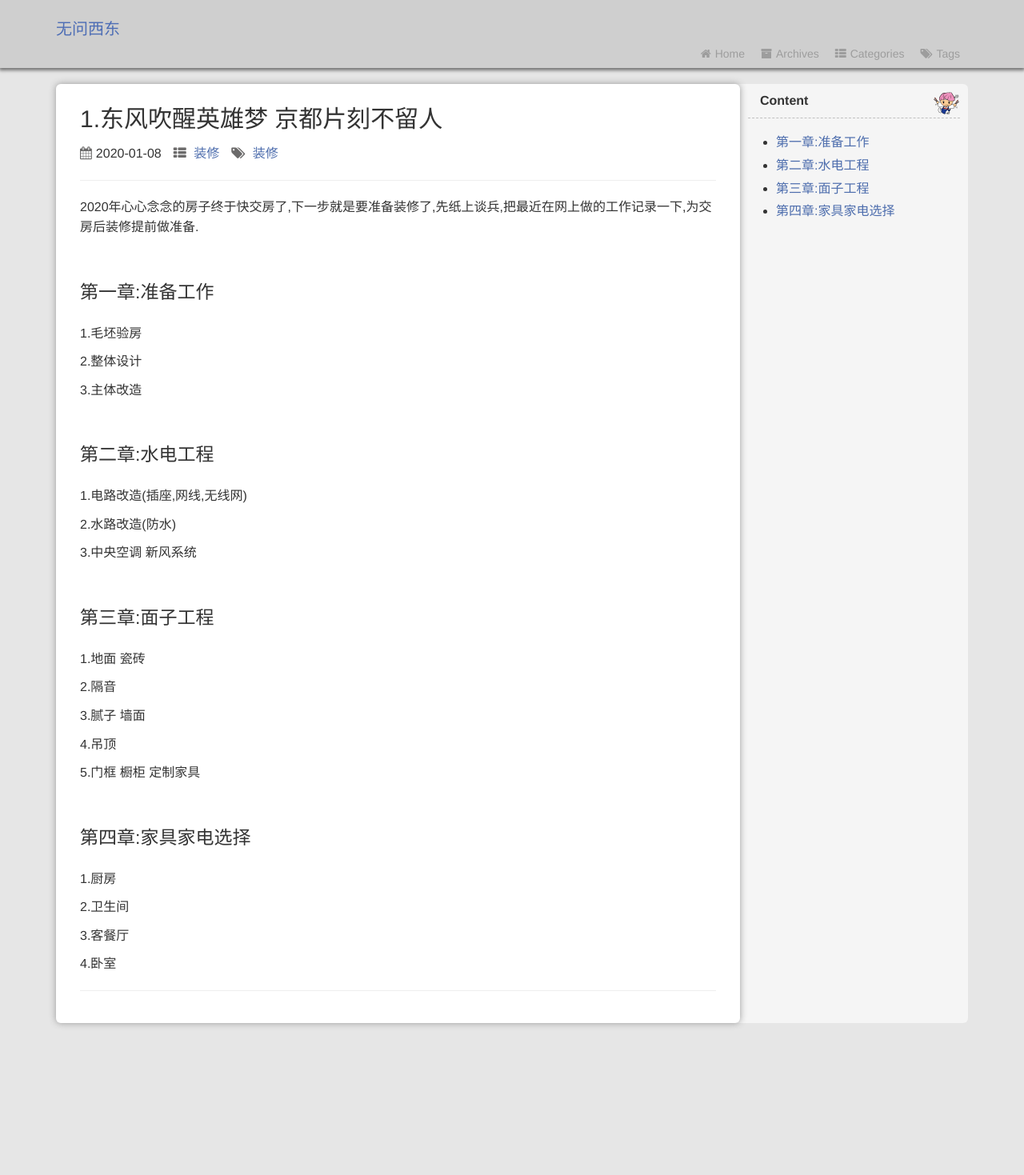
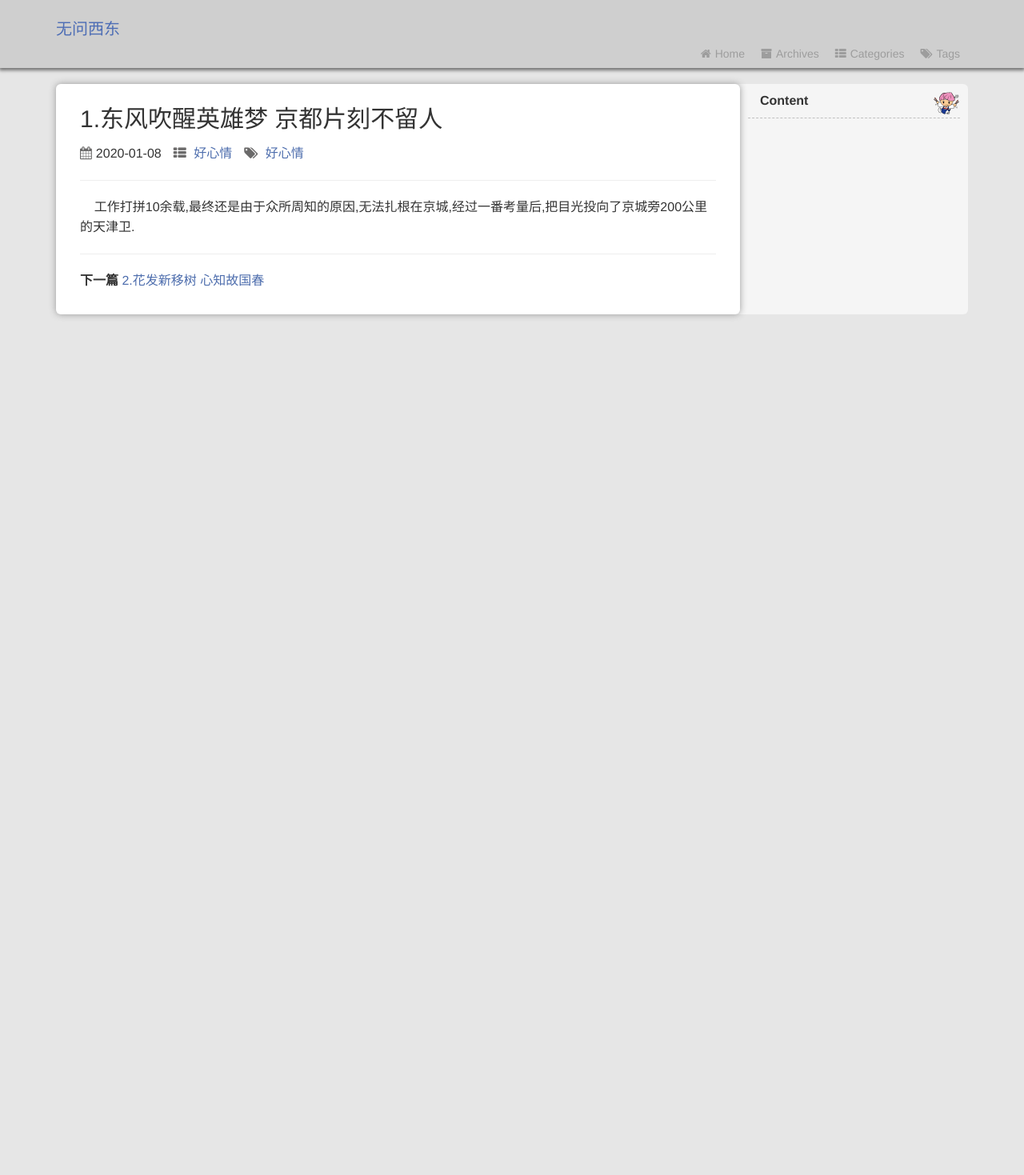
Before and after one commit to wuming0108/wuming0108.github.io, a Jekyll site: the page built from _posts/2020-01-08-the-new-start.md, in a window 1280 px wide. Shown: the whole page at 80% size. Built offline with Jekyll 4.4.1, drawn with Linux system fonts in a browser that asks for light colours; a style sheet for code colours, icons or effects is not loaded; after the commit the page ends 900 px from its top, so only the background shows below that.

Commit message:
新文章

```diff
--- a/_posts/2020-01-08-the-new-start.md
+++ b/_posts/2020-01-08-the-new-start.md
@@ -2,48 +2,12 @@
 layout: post
 title:  "1.东风吹醒英雄梦 京都片刻不留人"
 date:   2020-01-08 16:18:00
-categories: 装修
-tags: 装修
+categories: 好心情
+tags: 好心情
 ---
 
 * content
 {:toc}
-2020年心心念念的房子终于快交房了,下一步就是要准备装修了,先纸上谈兵,把最近在网上做的工作记录一下,为交房后装修提前做准备.
-&nbsp;&nbsp;&nbsp;&nbsp;
-### 第一章:准备工作
 
-1.毛坯验房
-
-2.整体设计
-
-3.主体改造
-
-### 第二章:水电工程
-
-1.电路改造(插座,网线,无线网)
-
-2.水路改造(防水)
-
-3.中央空调 新风系统
-
-### 第三章:面子工程
-
-1.地面 瓷砖
-
-2.隔音
-
-3.腻子 墙面
-
-4.吊顶
-
-5.门框 橱柜 定制家具
-
-### 第四章:家具家电选择
-
-1.厨房
-
-2.卫生间
-
-3.客餐厅
-
-4.卧室
+&nbsp;&nbsp;&nbsp;&nbsp;工作打拼10余载,最终还是由于众所周知的原因,无法扎根在京城,经过一番考量后,把目光投向了京城旁200公里的天津卫.
+&nbsp;&nbsp;&nbsp;&nbsp;&nbsp;&nbsp;
--- /dev/null
+++ b/_posts/2020-01-09-the-catalogue.md
@@ -0,0 +1,50 @@
+---
+layout: post
+title:  "2.花发新移树 心知故国春"
+date:   2020-01-09 15:43:00
+categories: 装修
+tags: 装修
+---
+
+* content
+{:toc}
+2020年心心念念的房子终于快交房了,下一步就是要准备装修了,先纸上谈兵,把最近在网上做的工作记录一下,为交房后装修提前做准备.
+&nbsp;&nbsp;&nbsp;&nbsp;&nbsp;&nbsp;
+
+### 第一章:准备工作
+
+1.毛坯验房
+
+2.整体设计
+
+3.主体改造
+
+### 第二章:水电工程
+
+1.电路改造(插座,网线,无线网)
+
+2.水路改造(防水)
+
+3.中央空调 新风系统
+
+### 第三章:面子工程
+
+1.地面 瓷砖
+
+2.隔音
+
+3.腻子 墙面
+
+4.吊顶
+
+5.门框 橱柜 定制家具
+
+### 第四章:家具家电选择
+
+1.厨房
+
+2.卫生间
+
+3.客餐厅
+
+4.卧室
```
